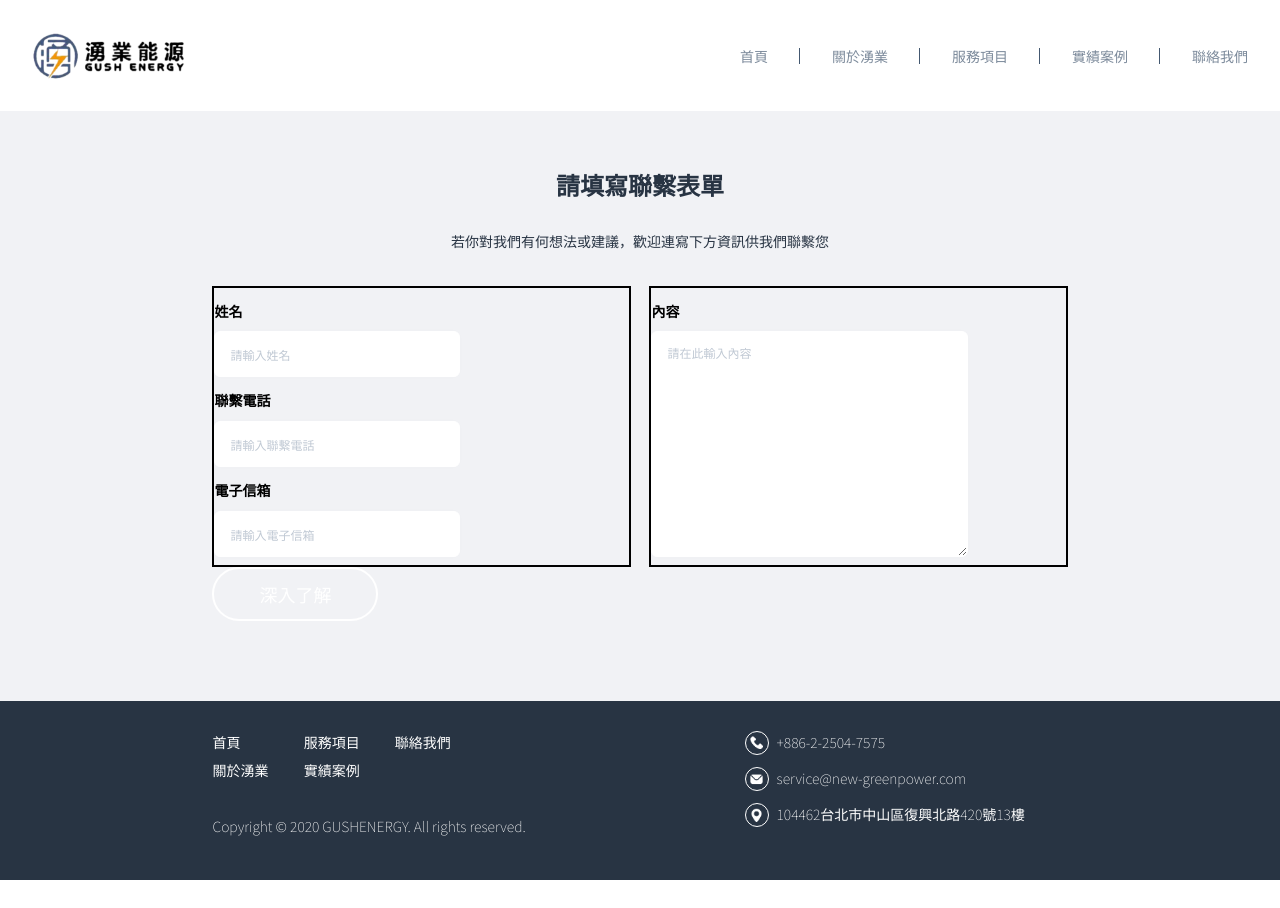
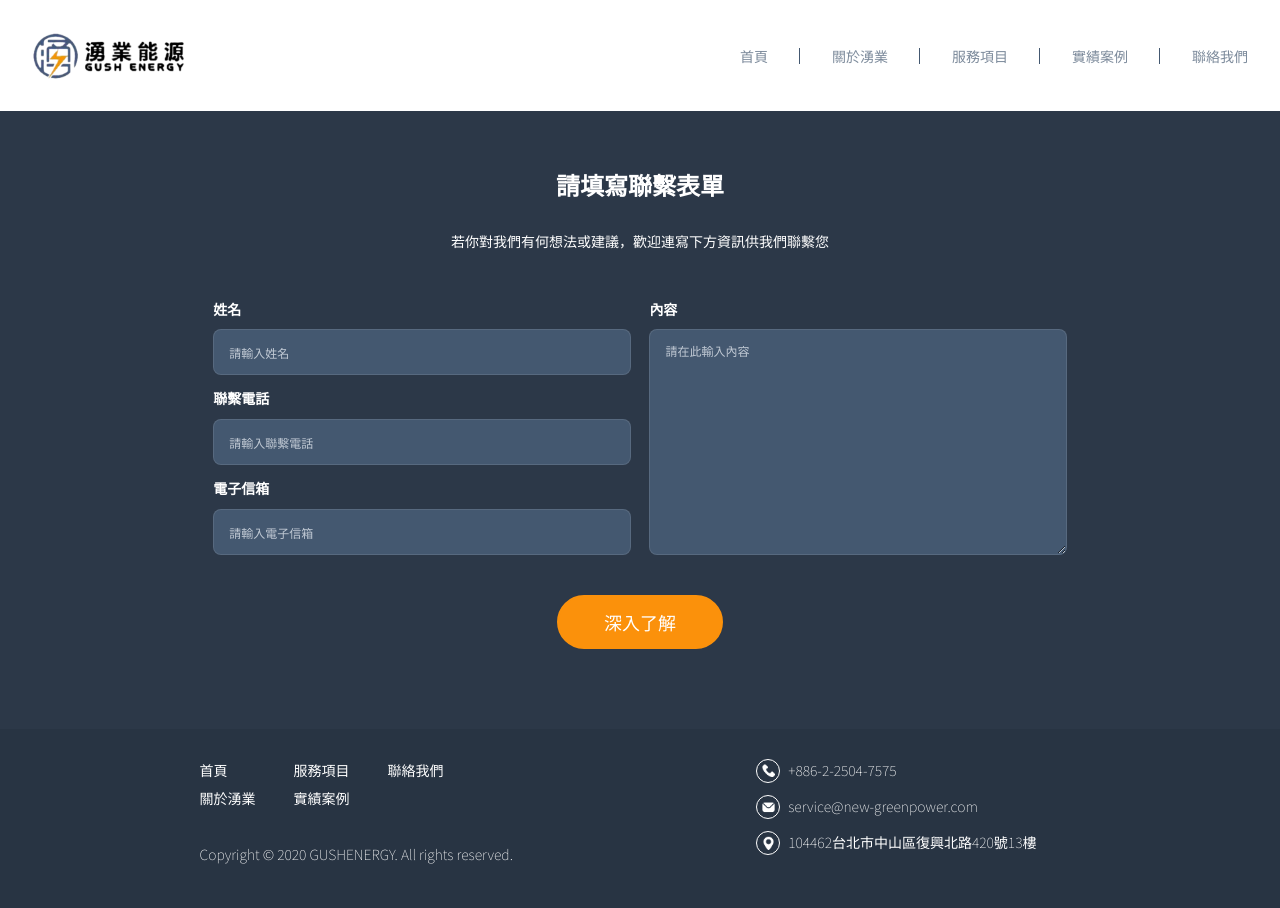
Before and after one commit to yaj55billy/gush-energy, a Nuxt app: page /contact in a window 1280 px wide. Before the commit the page ends 880 px from the top, so only its background shows below. Built offline with nearby package versions, Linux system fonts and the light colour scheme; a web font is replaced by a local one.

Commit message:
adjust footer padding、contact form layout and mailTo、AccordionItem component

```diff
--- a/assets/styles/components/_btn.sass
+++ b/assets/styles/components/_btn.sass
@@ -5,7 +5,11 @@
 	border-radius: 100px
 	font-size: 1.125rem
 	color: $color-white
+	cursor: pointer
 	+sm
 		width: 100%
+	&.formbtn
+		border: solid 2px $color-orange
+		background-color: $color-orange
 	&:hover
 		opacity: .8
--- a/assets/styles/config/_base.sass
+++ b/assets/styles/config/_base.sass
@@ -100,12 +100,13 @@ button
 .page
 	background-color: $color-page-bg
 	padding: 165px 0 80px
+	min-height: calc(100vh - 180px)
 	&__title
 		text-align: center
-		color: $color-blue-dark
+		color: $color-white
 		font-size: 1.5rem
 	&__text
 		text-align: center
-		color: $color-blue-dark
+		color: $color-white
 		font-size: .875rem
 		margin-top: 24px
--- a/assets/styles/config/_variables.sass
+++ b/assets/styles/config/_variables.sass
@@ -36,7 +36,7 @@ $color-green:    #22c55e !default
 
 
 // ----- COLOR 抽象 -----
-$color-page-bg: #F1F2F5 !default
+$color-page-bg: #2C3848 !default
 $color-primary:    $color-black !default
 $color-primary-title:    $color-gray-900 !default
 $color-secondary:  $color-gray-200 !default
--- a/assets/styles/layouts/_footer.sass
+++ b/assets/styles/layouts/_footer.sass
@@ -4,7 +4,7 @@
 	font-size: .875rem
 	font-weight: 300
 	&__container
-		padding: 30px 16.6%
+		padding: 30px 15.59%
 		+xl
 			padding: 30px 5%
 		+md
--- a/assets/styles/layouts/_form.sass
+++ b/assets/styles/layouts/_form.sass
@@ -9,7 +9,8 @@
 // input[type="password"],
 
 $formPadding: 12px 15px
-$formBorderRadius: 6px
+$formBorderRadius: 8px
+$formBorder: solid 1px rgba(255, 255, 255, 0.10)
 
 input,
 input[type="text"],
@@ -17,16 +18,16 @@ input[type="email"],
 textarea,
 select
 	box-sizing: border-box
-	border: solid 1px $color-white
+	border: $formBorder
 	border-radius: $formBorderRadius
-	background-color: $color-white
+	background-color: $color-blue-light
 	font-size: .875rem
-	color: $color-blue-dark
+	color: $color-white
 	font-family: $font-family-default
 	padding: $formPadding
-	box-shadow: 0px 0px 10px 0px rgba(0, 0, 0, 0.01)
 	transition: border 0.4s ease-in-out
 	outline: none
+	width: 100%
 	&::placeholder
 		color: #C0C9D4
 		font-size: .75rem
@@ -36,9 +37,13 @@ select
 		margin-top: 12px
 	&__label
 		display: block
+		color: $color-white
 		font-size: .875rem
 		font-weight: 700
 		margin-bottom: 8px
+	&__btn
+		text-align: center
+		margin-top: 32px
 
 // 	&:hover,
 // 	&:focus,
--- a/assets/styles/main.sass
+++ b/assets/styles/main.sass
@@ -12,7 +12,6 @@
 
 // temp
 .qa
-	min-height: 1000px
 	&__container
 		max-width: 52.5%
 		margin: 0 auto
--- a/assets/styles/pages/_contact.sass
+++ b/assets/styles/pages/_contact.sass
@@ -1,14 +1,23 @@
 .contact
 	&__container
-		max-width: 66.8%
+		max-width: 66.66666%
 		margin: 0 auto
+		+xl
+			max-width: 90%
+		+md
+			max-width: 100%
+			padding: 0 24px
 	&__form
 		margin-top: 32px
 		&__content
 			width: 100%
 			display: flex
+			flex-wrap: wrap
+			+md
+				flex-direction: column
 		&__col
 			flex: 1
-			border: solid 2px #000
 			&:nth-child(1)
 				margin-right: 2.2%
+				+md
+					margin-right: 0
--- /dev/null
+++ b/components/AccordionItem.vue
@@ -0,0 +1,61 @@
+<script setup>
+const props = defineProps({
+	accordionData: {
+		type: Object,
+	},
+	toggleItemHandle: {
+		type: Function,
+	},
+});
+const beforeEnter = (el) => {
+	el.style.height = "0";
+};
+const enter = (el) => {
+	el.style.height = el.scrollHeight + "px";
+};
+const beforeLeave = (el) => {
+	el.style.height = el.scrollHeight + "px";
+};
+const leave = (el) => {
+	el.style.height = "0";
+};
+</script>
+
+<template>
+	<section
+		class="accordion__item"
+		v-for="(item, index) in props.accordionData"
+		:key="item.title"
+	>
+		<div class="accordion__header" @click="props.toggleItemHandle(index)">
+			<h5 class="accordion__header__text">
+				{{ item.title }}
+			</h5>
+			<span class="accordion__header__arrow"></span>
+		</div>
+		<Transition
+			name="slide"
+			@before-enter="beforeEnter"
+			@enter="enter"
+			@before-leave="beforeLeave"
+			@leave="leave"
+		>
+			<div class="accordion__body" v-show="item.isOpen">
+				<p>
+					{{ item.content }}
+				</p>
+			</div>
+		</Transition>
+	</section>
+</template>
+
+<style scoped lang="sass">
+.slide-enter-active,.slide-leave-active
+  transition: all 0.4s ease-in-out
+
+.slide-enter-from,.slide-leave-to
+  opacity: 0
+
+.slide-enter-to,.slide-leave-from
+  opacity: 1
+</style>
--- a/pages/contact.vue
+++ b/pages/contact.vue
@@ -2,19 +2,20 @@
 import { ref, computed, onMounted } from "vue";
 
 const form = ref({
-	name: "",
-	mobile: "",
-	email: "",
-	content: "",
+	contactName: "",
+	contactMobile: "",
+	contactEmail: "",
+	contactContent: "",
 });
 const handleSubmit = () => {
-	const name = "姓名: " + encodeURIComponent(form.value.name);
-	const mobile = "聯繫電話: " + encodeURIComponent(form.value.mobile);
-	const email = "電子信箱: " + encodeURIComponent(form.value.email);
-	const content = "內容: " + encodeURIComponent(form.value.content);
-
-	const mailtoLink = `mailto:yaj55ushydna@gmail.com?subject=新的聯繫表單提交&body=${name}%0A${mobile}%0A${email}%0A${content}`;
-	console.log(mailtoLink);
+	const sortName = "姓名: " + encodeURIComponent(form.value.contactName),
+		sortMobile = "聯繫電話: " + encodeURIComponent(form.value.contactMobile),
+		sortEmail = "電子信箱: " + encodeURIComponent(form.value.contactEmail),
+		sortContent = encodeURIComponent(form.value.contactContent),
+		letterMain = `您好：%0D%0A${sortContent}%0D%0A%0D%0A`,
+		senderInfo = `以下是我的聯繫資訊：%0D%0A${sortName}%0D%0A${sortMobile}%0D%0A${sortEmail}`,
+		recipient = "yaj55ushydna@gmail.com",
+		mailtoLink = `mailto:${recipient}?subject=聯繫表單提交&body=${letterMain}%0D%0A${senderInfo}`;
 
 	window.location.href = mailtoLink;
 };
@@ -27,58 +28,62 @@ const handleSubmit = () => {
 			<p class="page__text">
 				若你對我們有何想法或建議，歡迎連寫下方資訊供我們聯繫您
 			</p>
-			<!--
-        表單程式 html5
-        表單送出 mailto
-      -->
 			<form @submit.prevent="handleSubmit" class="contact__form">
 				<div class="contact__form__content">
 					<div class="contact__form__col">
 						<div class="form__item">
-							<label for="" class="form__label">姓名</label>
+							<label for="contactName" class="form__label">姓名</label>
 							<input
 								type="text"
+								id="contactName"
+								name="contactName"
 								class="form__control"
 								placeholder="請輸入姓名"
-								v-model="form.name"
+								v-model="form.contactName"
+								required
 							/>
 						</div>
 						<div class="form__item">
-							<label for="" class="form__label">聯繫電話</label>
+							<label for="contactMobile" class="form__label">聯繫電話</label>
 							<input
-								type="text"
+								type="tel"
+								id="contactMobile"
+								name="contactMobile"
 								class="form__control"
 								placeholder="請輸入聯繫電話"
-								v-model="form.mobile"
+								v-model="form.contactMobile"
 							/>
 						</div>
 						<div class="form__item">
-							<label for="" class="form__label">電子信箱</label>
+							<label for="contactEmail" class="form__label">電子信箱</label>
 							<input
-								type="text"
+								type="email"
+								id="contactEmail"
+								name="contactEmail"
 								class="form__control"
 								placeholder="請輸入電子信箱"
-								v-model="form.email"
+								v-model="form.contactEmail"
+								required
 							/>
 						</div>
 					</div>
 					<div class="contact__form__col">
 						<div class="form__item">
-							<label for="" class="form__label">內容</label>
+							<label for="contactContent" class="form__label">內容</label>
 							<textarea
-								name=""
-								id=""
 								cols="30"
 								rows="10"
+								name="contactContent"
+								id="contactContent"
 								class="form__control"
 								placeholder="請在此輸入內容"
-								v-model="form.content"
+								v-model="form.contactContent"
 							></textarea>
 						</div>
 					</div>
 				</div>
 				<div class="form__btn">
-					<button type="submit" class="btn">深入了解</button>
+					<button type="submit" class="btn formbtn">深入了解</button>
 				</div>
 			</form>
 		</div>
--- a/pages/qa.vue
+++ b/pages/qa.vue
@@ -1,5 +1,6 @@
 <script setup>
 import { ref } from "vue";
+import AccordionItem from "@/components/AccordionItem.vue";
 
 const solarEnergyData = ref([
 	{
@@ -21,21 +22,8 @@ const solarEnergyData = ref([
 	},
 ]);
 
-const toggleAccordion = (index) => {
+const toggleItemHandle = (index) => {
 	solarEnergyData.value[index].isOpen = !solarEnergyData.value[index].isOpen;
-};
-
-const beforeEnter = (el) => {
-	el.style.height = "0";
-};
-const enter = (el) => {
-	el.style.height = el.scrollHeight + "px";
-};
-const beforeLeave = (el) => {
-	el.style.height = el.scrollHeight + "px";
-};
-const leave = (el) => {
-	el.style.height = "0";
 };
 
 // about tab
@@ -80,31 +68,10 @@ const changeCurrentHandle = (num) => {
 						deserunt?
 						<br />
 						<div class="accordion">
-							<section
-								class="accordion__item"
-								v-for="(item, index) in solarEnergyData"
-								:key="item.title"
-							>
-								<div class="accordion__header" @click="toggleAccordion(index)">
-									<h5 class="accordion__header__text">
-										{{ item.title }}
-									</h5>
-									<span class="accordion__header__arrow"></span>
-								</div>
-								<Transition
-									name="slide"
-									@before-enter="beforeEnter"
-									@enter="enter"
-									@before-leave="beforeLeave"
-									@leave="leave"
-								>
-									<div class="accordion__body" v-show="item.isOpen">
-										<p>
-											{{ item.content }}
-										</p>
-									</div>
-								</Transition>
-							</section>
+							<AccordionItem
+								:accordionData="solarEnergyData"
+								:toggleItemHandle="toggleItemHandle"
+							/>
 						</div>
 					</section>
 					<section class="tab-content" v-show="currentContent === 1">
@@ -128,15 +95,4 @@ const changeCurrentHandle = (num) => {
 	</div>
 </template>
 
-<style scoped lang="sass">
-
-.slide-enter-active,.slide-leave-active
-  transition: all 0.4s ease-in-out
-//   transition: opacity .4s ease-in-out
-
-.slide-enter-from,.slide-leave-to
-  opacity: 0
-
-.slide-enter-to,.slide-leave-from
-  opacity: 1
-</style>
+<style></style>
```
